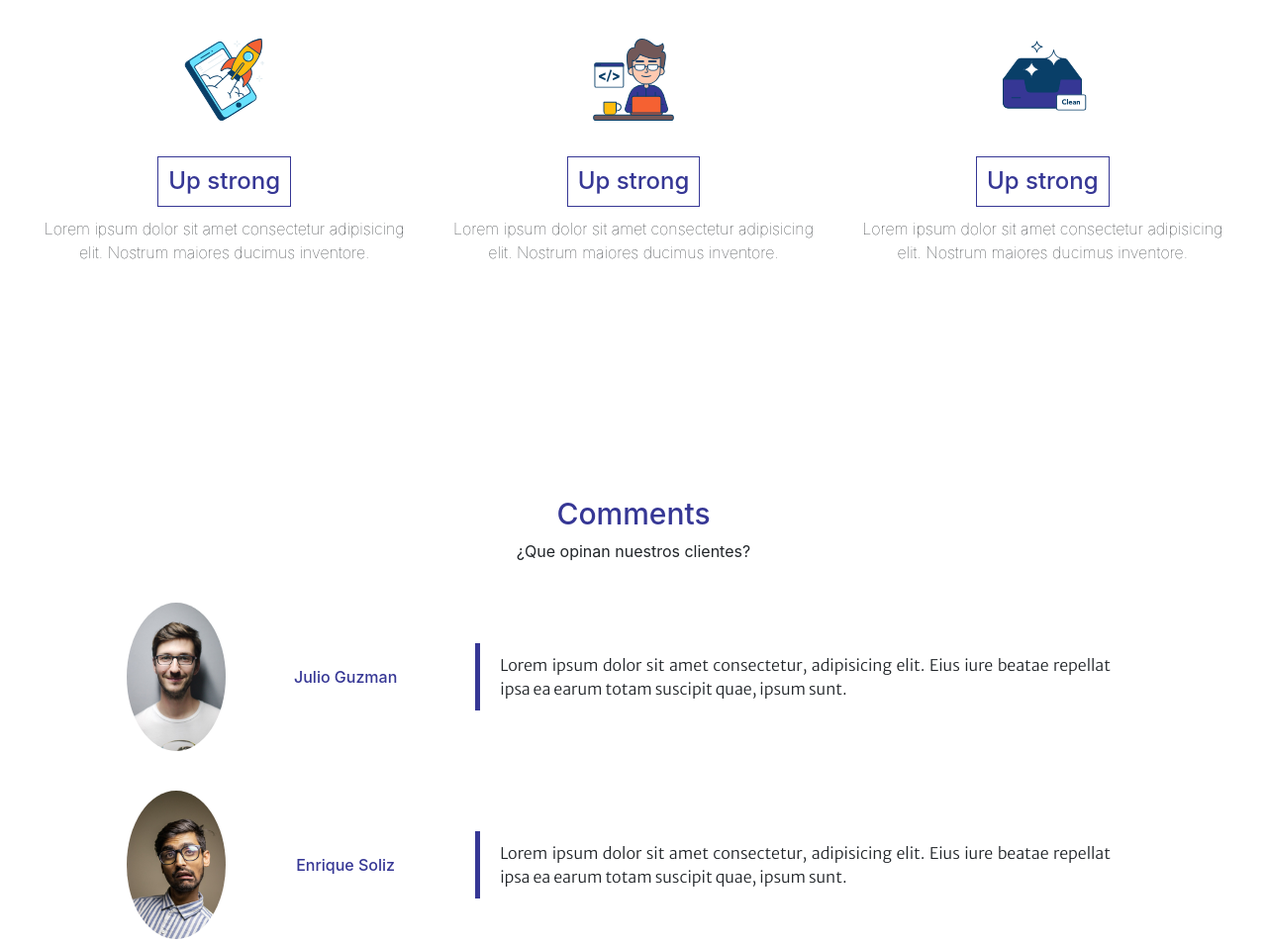
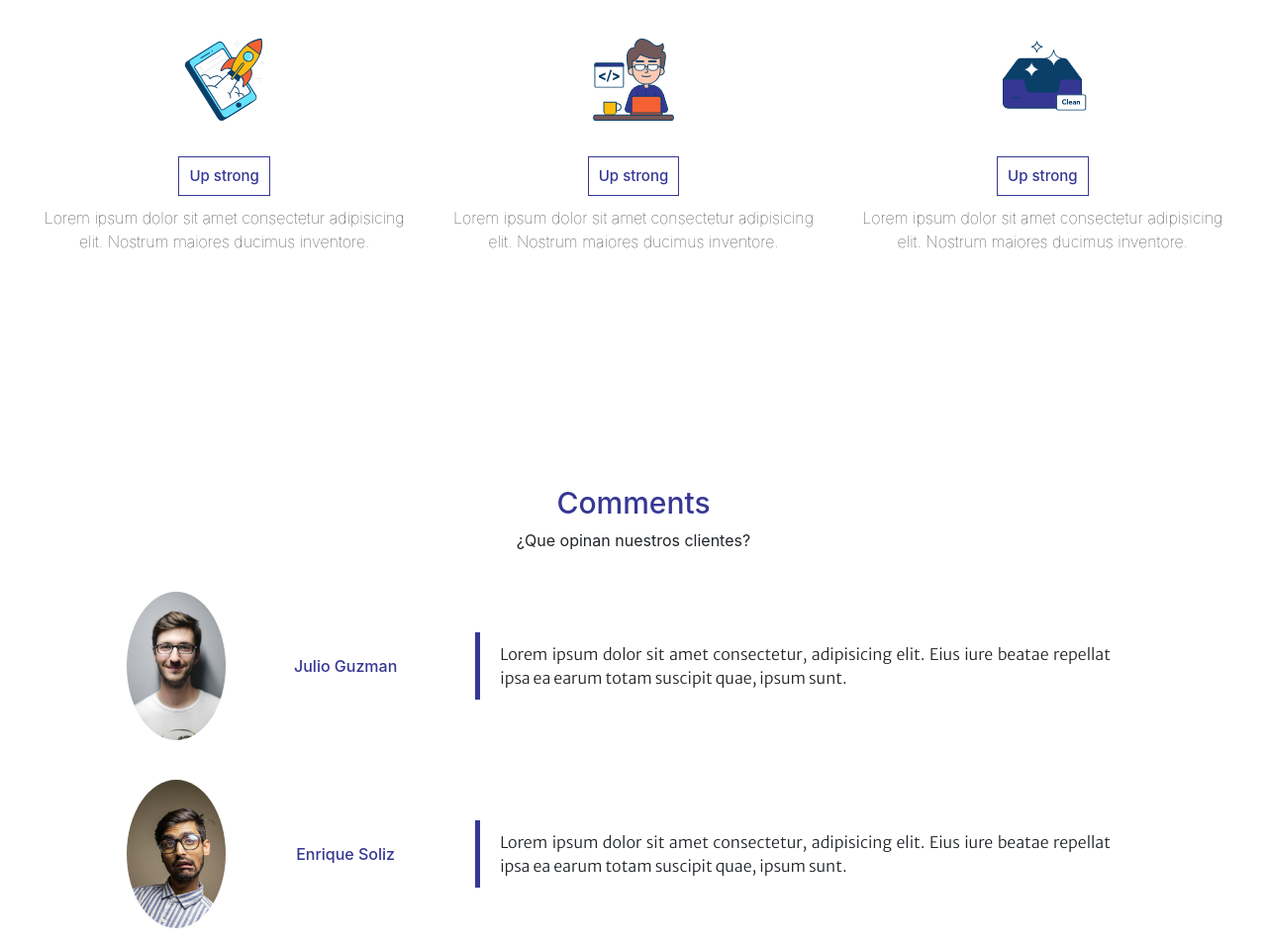
Before and after one commit to Website14-rnmv/azulito, a plain HTML site: page index.html in a window 1280 px wide. Shown: the part 885-1840 px from the top of the page at 99% size. Drawn offline with nearby package versions, Linux system fonts and the light colour scheme; files whose address does not match are found by name.

Commit message:
Update estilos.css

```diff
--- a/estilos.css
+++ b/estilos.css
@@ -134,7 +134,7 @@ header{
     .wid h4{
         margin: 10px 0;
         padding: 10px;
-        font-size: 15spx;
+        font-size: 15px;
         border:  1px solid var(--var-azul);
         color: var(--var-azul);
     }
```
